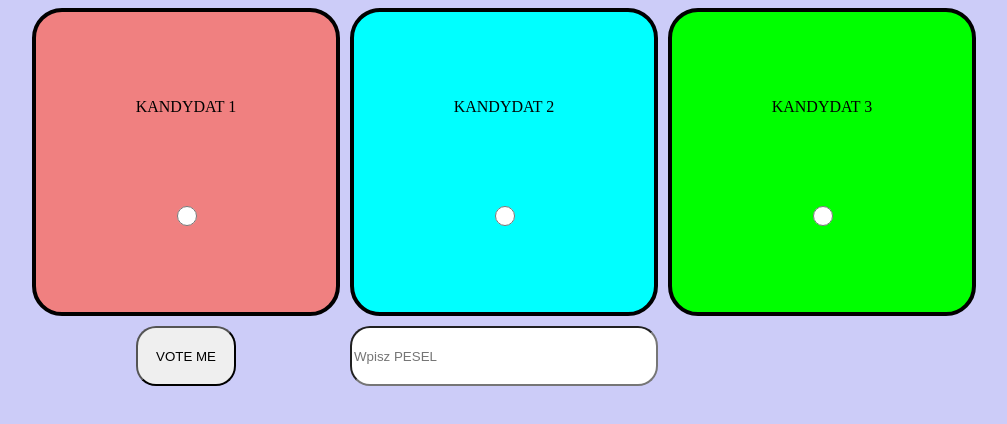
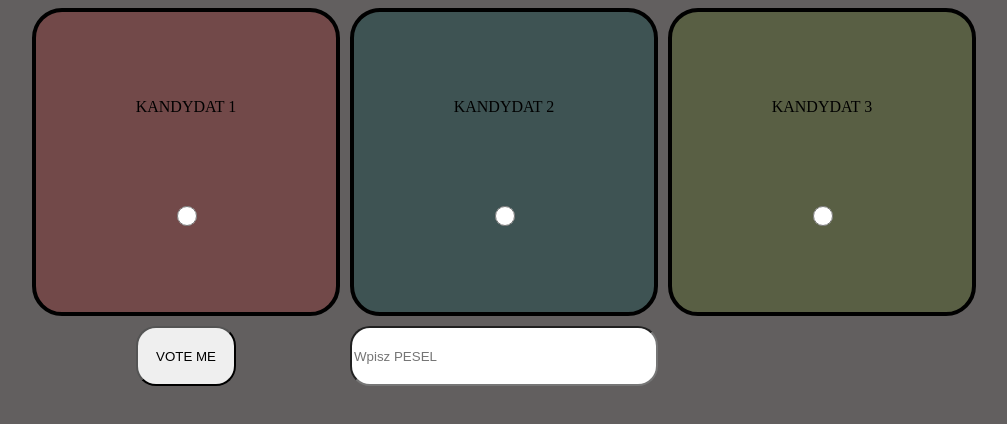
Before and after one commit to MatheWeather2137/glosowanie_na_prezydenta, a plain HTML site: page klient/index.html in a window 1280 px wide. Shown: the whole page, without its empty margins (136-1143 px from the left). Drawn offline with Linux system fonts and the light colour scheme.

Commit message:
Update style.css

```diff
--- a/klient/style.css
+++ b/klient/style.css
@@ -2,7 +2,7 @@
     margin: 3;
     gap: 10px;
     justify-content: center;
-    background-color: rgb(204, 204, 248);
+    background-color: hwb(0 22% 77% / 0.801);
     display: grid;
     grid-template-areas:
     "kan1 kan2 kan3"
@@ -13,7 +13,7 @@
     flex-direction: column;
     align-items: center;
     justify-content: space-evenly;
-    background-color: lightcoral;
+    background-color: rgb(114, 73, 73);
     width: 300px;
     height: 300px;
     border: 4px solid black;
@@ -26,7 +26,7 @@
     flex-direction: column;
     align-items: center;
     justify-content: space-evenly;
-    background-color: aqua;
+    background-color: rgb(62, 83, 83);
     width: 300px;
     height: 300px;
     border: 4px solid black;
@@ -39,7 +39,7 @@
     flex-direction: column;
     align-items: center;
     justify-content: space-evenly;
-    background-color: lime;
+    background-color: rgb(89, 95, 68);
     width: 300px;
     height: 300px;
     border: 4px solid black;
```
